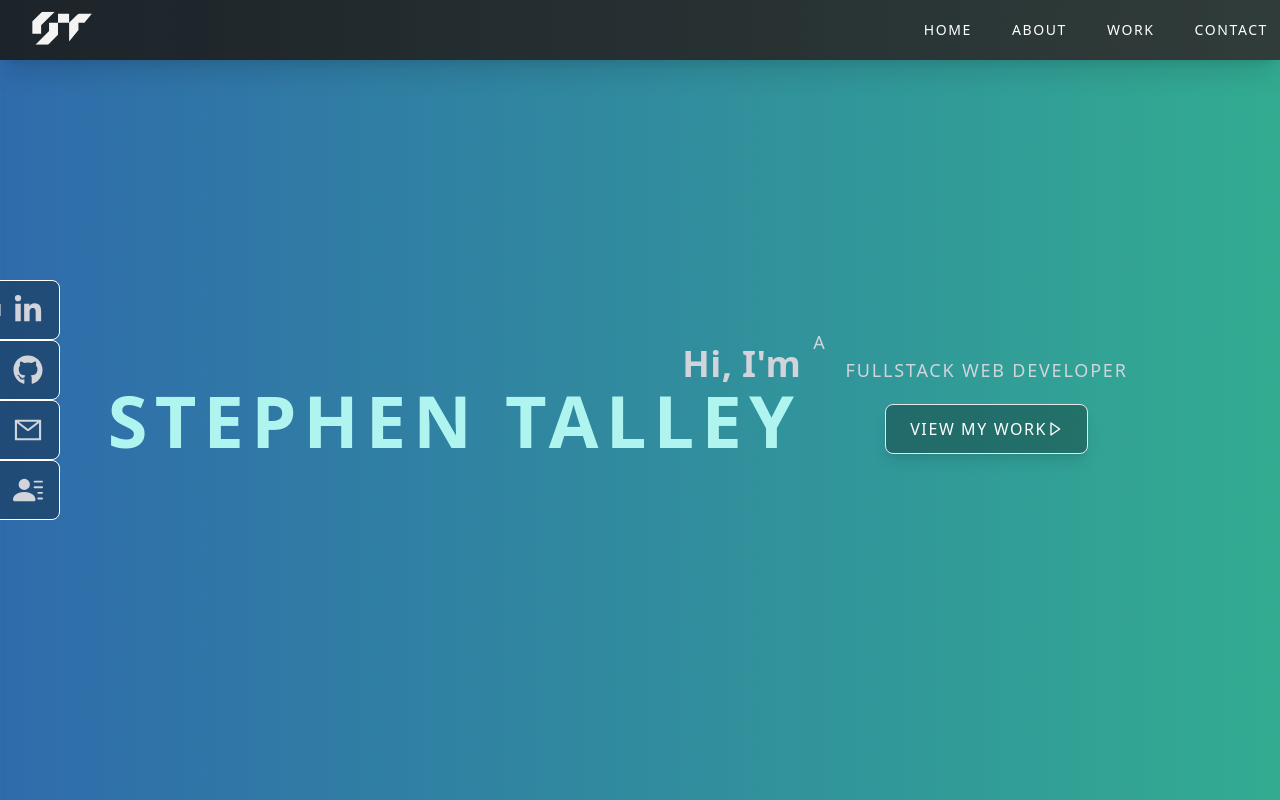
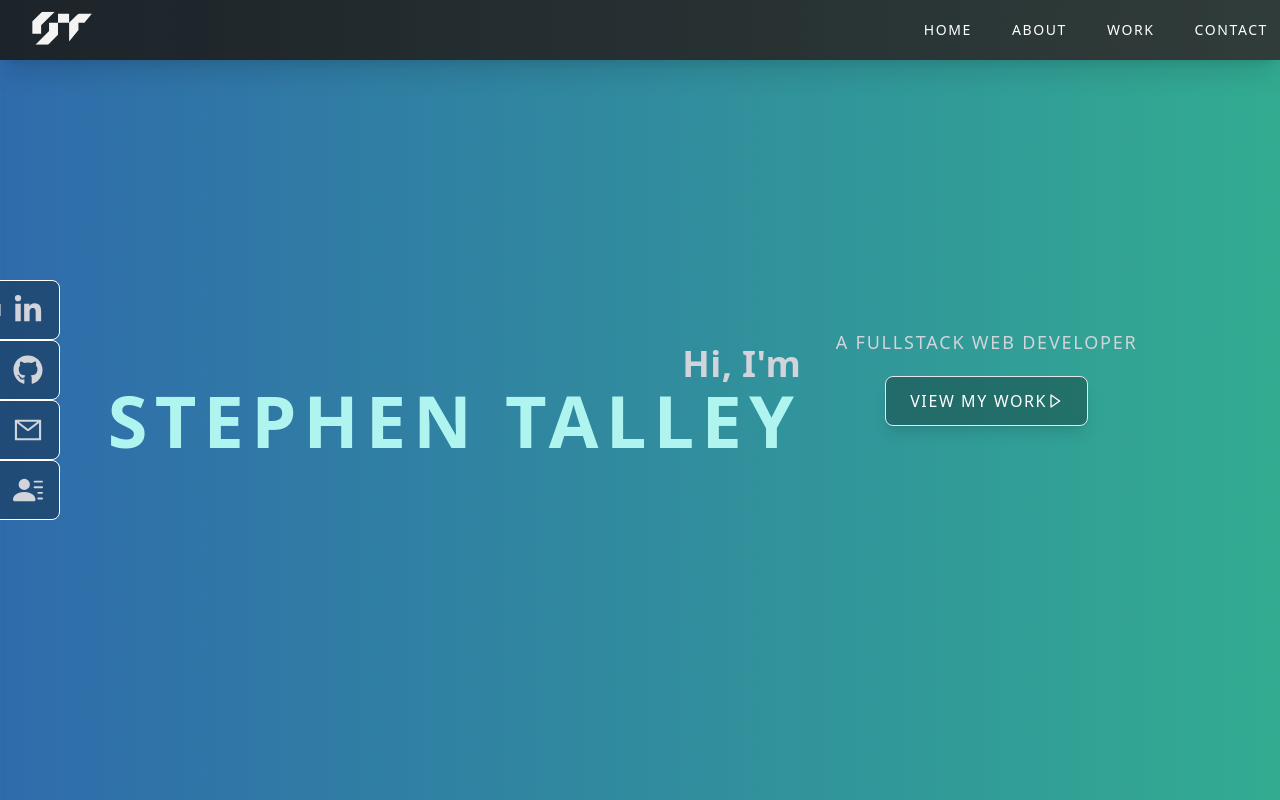
Before and after one commit to stvlley/portfolio-nxt-v2.5, a Next.js app: page / in a window 1280 px wide. Shown: the top 800 px of the page. Built offline with nearby package versions, Linux system fonts and the light colour scheme; no server answers.

Commit message:
fucking a

```diff
--- a/components/Main.jsx
+++ b/components/Main.jsx
@@ -15,7 +15,7 @@ const Main = () => {
                         </div>
                         <div className='items-center justify-center text-center'>
                             <h1 className='uppercase tracking-widest font-light mb-5 text-sm m-auto sm:text-lg sm:text-6xl px-3 text-center text-gray-300 text-left'>
-                                <span className='hidden sm:flex'>A</span> Fullstack Web Developer
+                                   A Fullstack Web Developer
                             </h1>
                            <div className='px-20'>
                            <Link to='work' >
```
